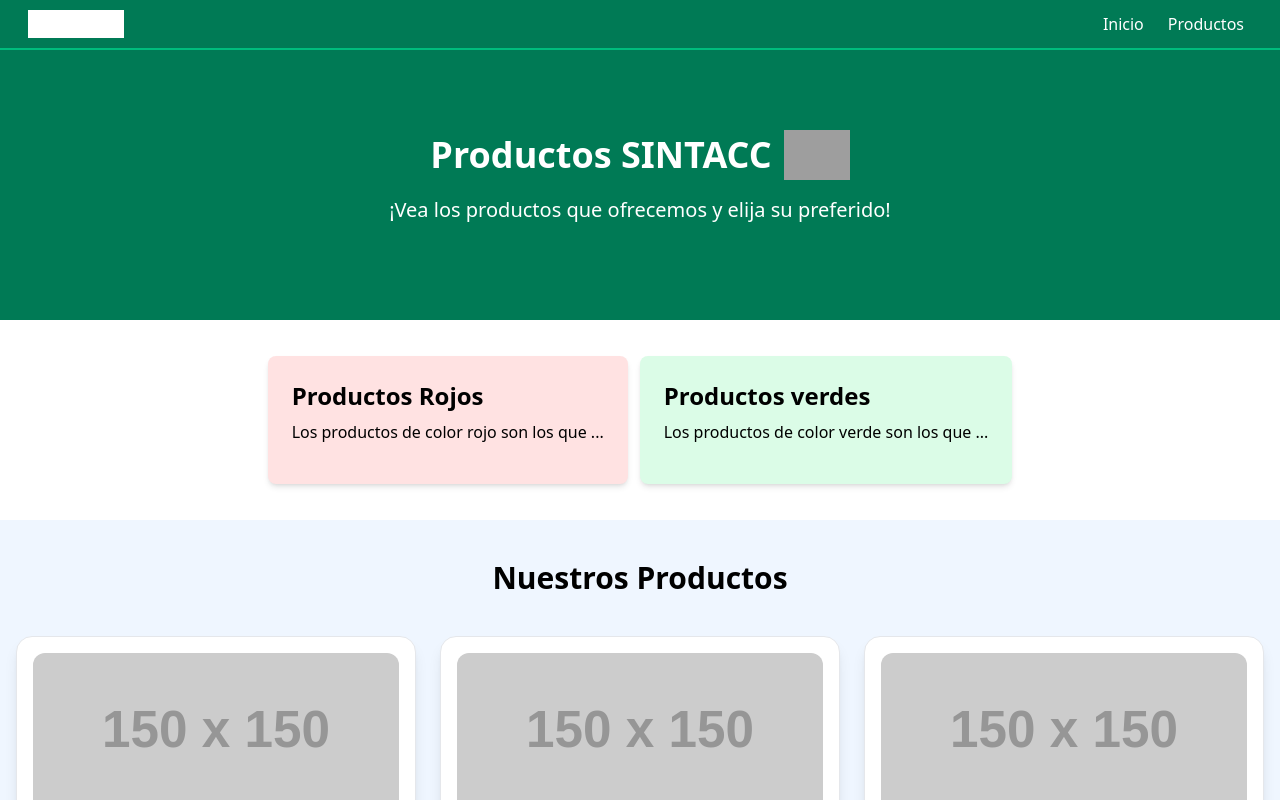
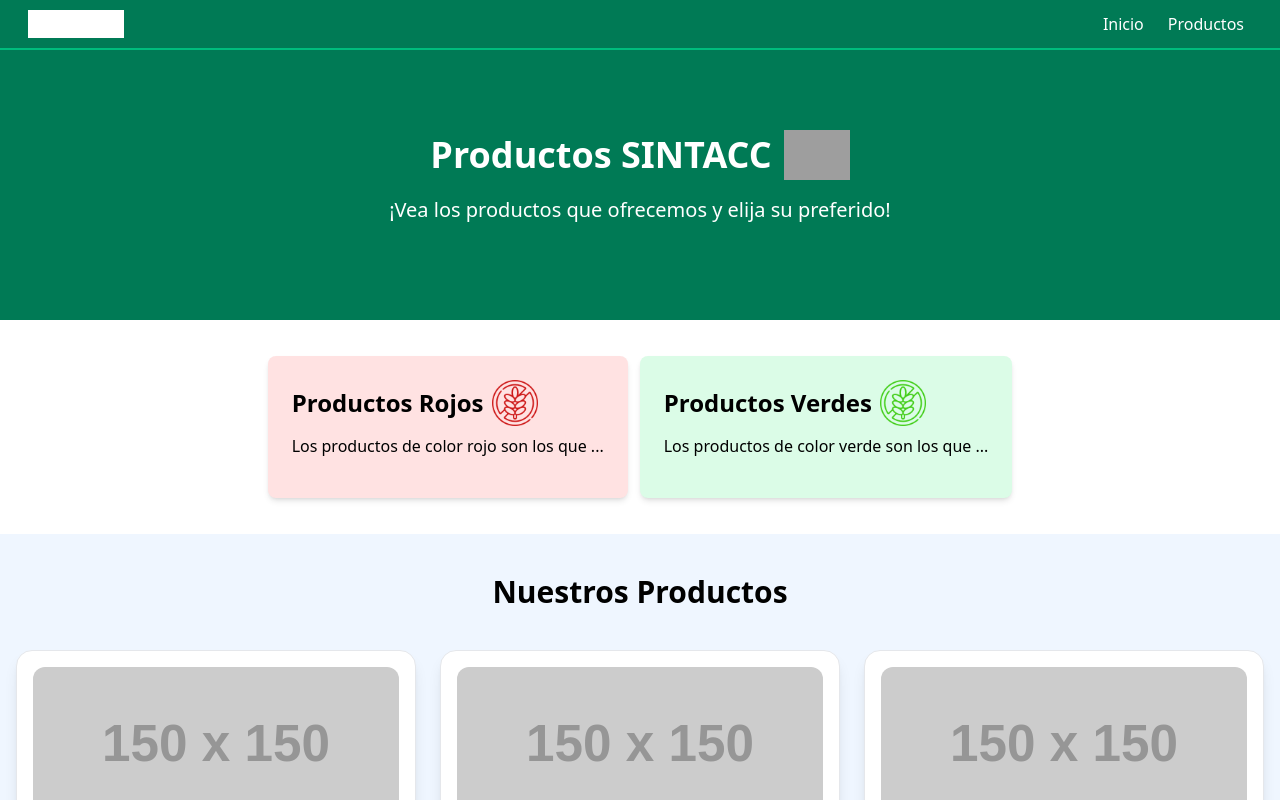
Before and after one commit to agusOlivieri/sintacc, a Vue app: page / in a window 1280 px wide. Shown: the top 800 px of the page. Built offline with nearby package versions, Linux system fonts and the light colour scheme; grey boxes are pictures that could not be loaded.

Commit message:
added gluten free icons in SintaccColors cards

```diff
--- a/src/components/SintaccColors.vue
+++ b/src/components/SintaccColors.vue
@@ -6,13 +6,19 @@ import Card from '@/components/Card.vue'
     <section id="sintacc-colors" class="mb-4 py-5">
         <div class="flex items-center gap-x-3 justify-center">
             <Card bg="bg-red-100">
-                <h2 class="text-2xl font-bold">Productos Rojos</h2>
+                <div class="flex items-center gap-2">
+                    <h2 class="text-2xl font-bold">Productos Rojos</h2>
+                    <img src="@/assets/images/gluten-free-red.png" width="46" />
+                </div>
                 <p class="mt-2 mb-4">
                     Los productos de color rojo son los que ...
                 </p>
             </Card>
             <Card bg="bg-green-100">
-                <h2 class="text-2xl font-bold">Productos verdes</h2>
+                <div class="flex items-center gap-2">
+                    <h2 class="text-2xl font-bold">Productos Verdes</h2>
+                    <img src="@/assets/images/gluten-free-green.png" width="46" />
+                </div>
                 <p class="mt-2 mb-4">
                     Los productos de color verde son los que ...
                 </p>
```
